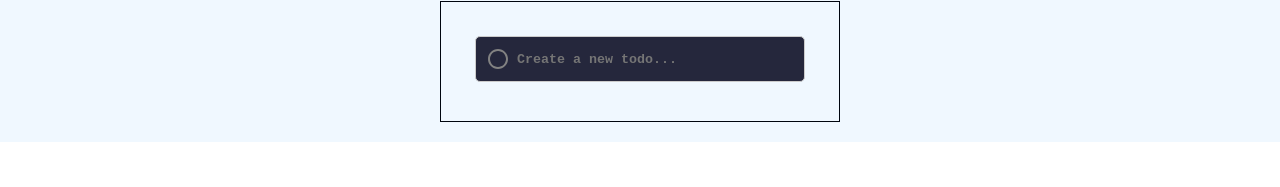
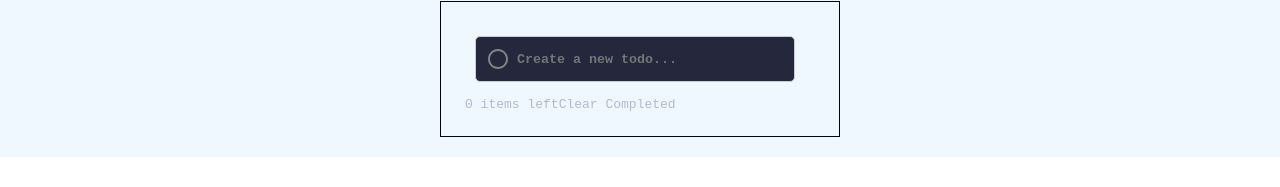
Before and after one commit to toshi-Devs/ToDo-app, a React (Create React App) app: page / in a window 1280 px wide. Shown: the part 319-506 px from the top of the page. Built offline with nearby package versions, Linux system fonts and the light colour scheme.

Commit message:
delete button is workin!

```diff
--- a/src/Home.css
+++ b/src/Home.css
@@ -17,6 +17,7 @@ form {
 
 form > .todo-input {
     display: flex;
+    width: 85%;
     align-items: center;
     margin: 10px;
     padding: 10px;
@@ -46,3 +47,8 @@ form > .todo-input > input {
     margin-top: 5px;
     width: 100%;
 }
+
+.todo-footer {
+    display: flex;
+    color: #B6B8CF;
+}
--- a/src/Home.js
+++ b/src/Home.js
@@ -15,13 +15,10 @@ function Home() {
     todo.trim() === '' ? alert('Please enter a todo') :
     addTodo(todo);
     setTodo('');
-    console.log(todo);
-
  }
 
  const addTodo = todo => {
     setTodos([...todos, {id: Date.now(), text: todo, completed: false}]);
-    console.log(todos);
   }
 
   const toggleComplete = (id) => {
@@ -37,6 +34,10 @@ function Home() {
       })
     )
   }
+  const deleteTodo = (id) => {
+    setTodos(todos.filter((todo) => todo.id !== id));
+  }
+
 
   return (
     <div className='home'>
@@ -51,9 +52,15 @@ function Home() {
             </div>
             <div className='todo-list'>
               {todos.map((todo, index) => (
-                <TodoList task={todo} key={index} toggleComplete={toggleComplete}/>
+                <TodoList task={todo} key={index}
+                toggleComplete={toggleComplete}
+                deleteTodo={deleteTodo}/>
               ))}
+            </div>
 
+            <div className='todo-footer'>
+              <p>{todos.length} items left</p>
+              <p>Clear Completed</p>
             </div>
           </form>
 
--- a/src/TodoList.css
+++ b/src/TodoList.css
@@ -14,6 +14,7 @@
     align-items: center;
     margin-left: 0;
     padding: 10px;
+    border-bottom: 1px solid #828282;
 }
 
 .list > .circle-icon {
@@ -52,3 +53,18 @@ p {
        /* overflow-wrap: break-word; */
        cursor: pointer;
     }
+.delete-btn {
+    margin-left: auto;
+    cursor: pointer;
+}
+
+.delete-btn > button {
+    font-family: monospace;
+    color: red;
+    background-color: transparent;
+    font-weight: bold;
+    font-size: 15px;
+    border: none;
+    border-radius: 50%;
+    cursor: pointer;
+}
--- a/src/TodoList.js
+++ b/src/TodoList.js
@@ -2,13 +2,16 @@ import React from 'react'
 import './TodoList.css'
 import CircleOutlinedIcon from '@mui/icons-material/CircleOutlined';
 
-function TodoList({task, toggleComplete }) {
+function TodoList({task, toggleComplete, deleteTodo }) {
   return (
     <div className='todo-list'>
         <div className='list'>
             <CircleOutlinedIcon className='circle-icon' />
             {/* <input type='checkbox' className='check-box'/> */}
             <p onClick={() => toggleComplete(task.id)} className={`${task.completed ? 'completed' : ""}`}>{task.text}</p>
+            <div className='delete-btn'>
+              <button type='button' onClick={() => deleteTodo(task.id)}>x</button>
+            </div>
         </div>
 
 
```
